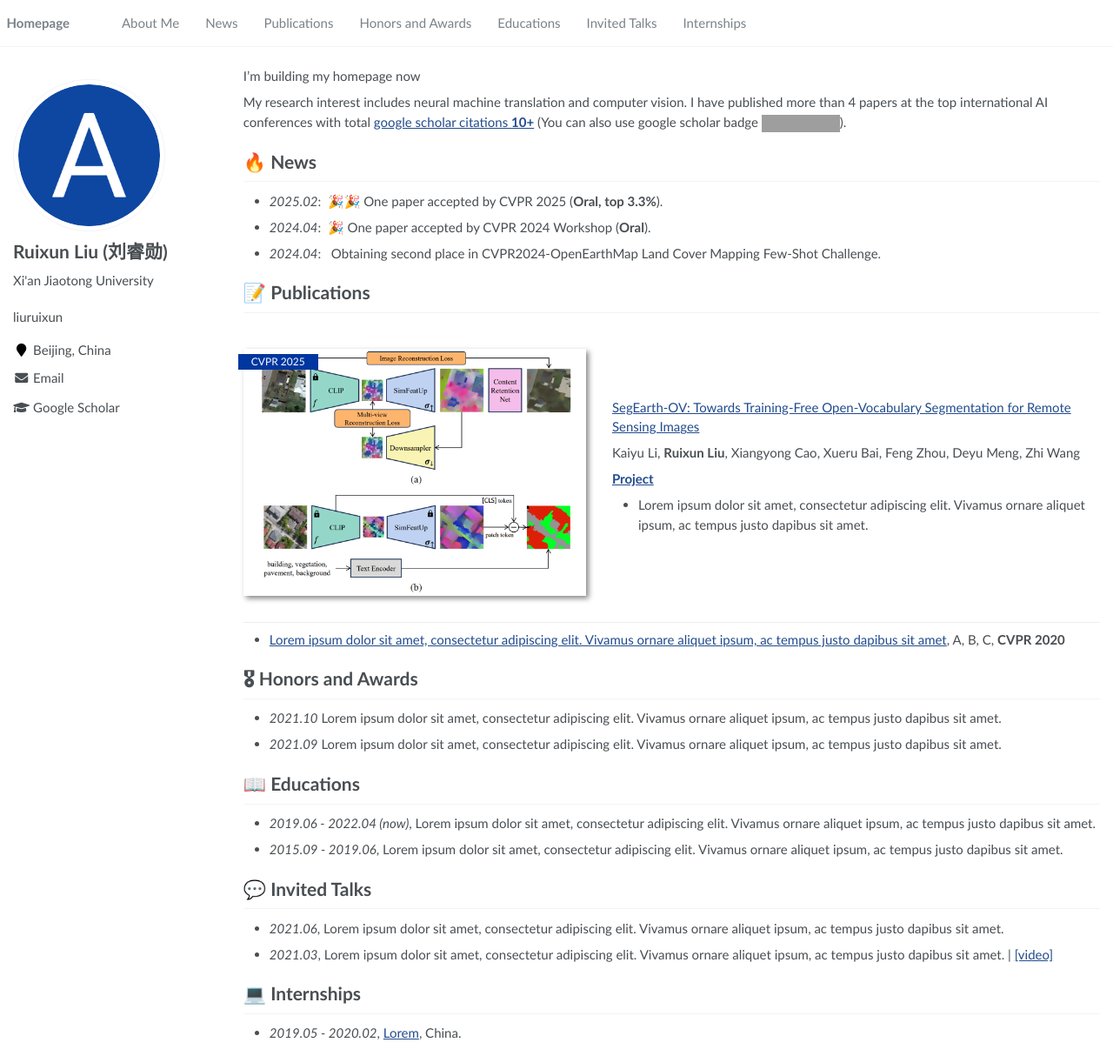
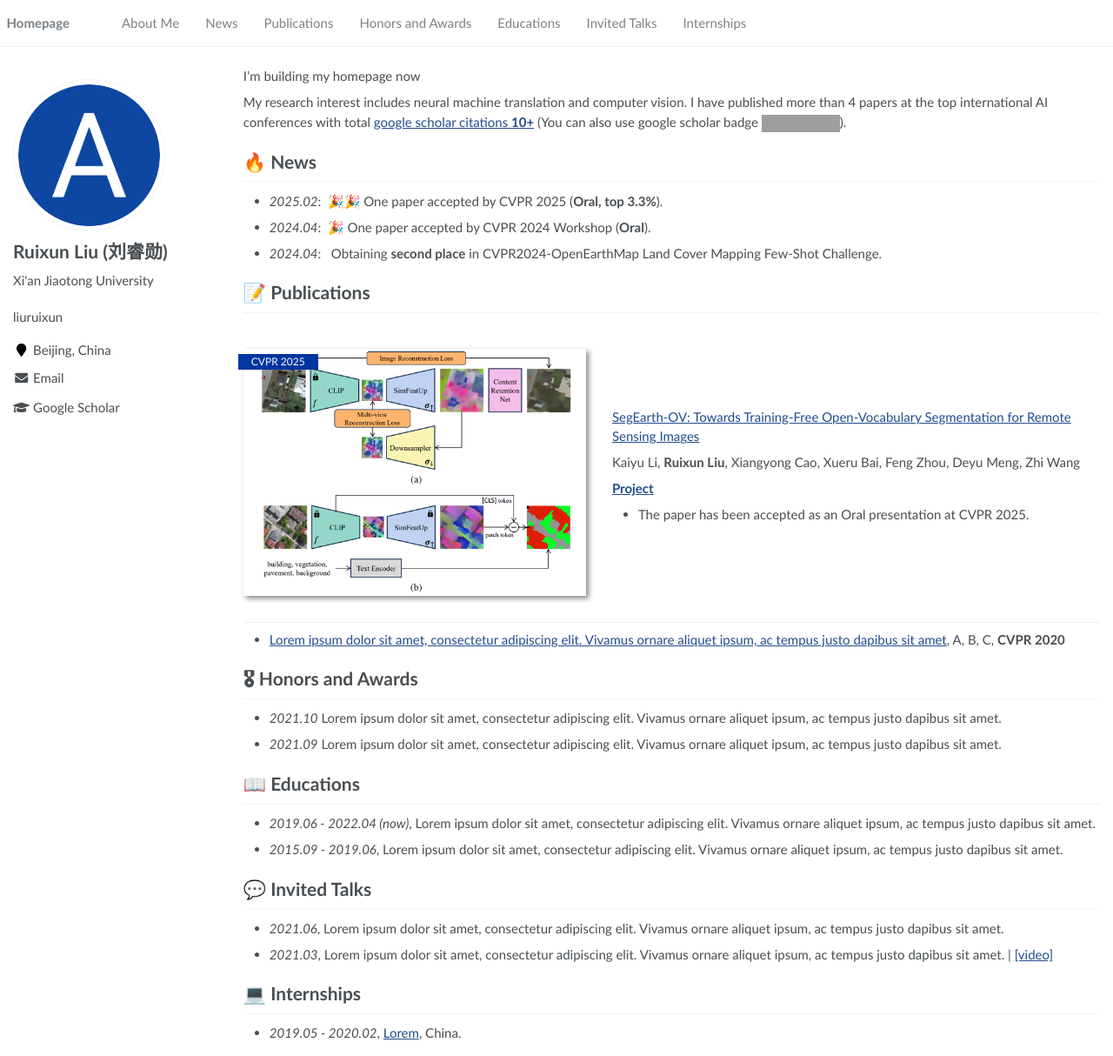
Before and after one commit to liuruixun/liuruixun.github.io, a Jekyll site: the page built from _pages/about.md, in a window 1280 px wide and 1214 px high. Shown: the whole window at 87% size. Built offline with Jekyll 4.4.1, drawn with Linux system fonts in a browser that asks for light colours; grey boxes are pictures that could not be loaded.

Commit message:
Update about.md

```diff
--- a/_pages/about.md
+++ b/_pages/about.md
@@ -25,7 +25,7 @@ My research interest includes neural machine translation and computer vision. I
 # 🔥 News
 - *2025.02*: &nbsp;🎉🎉 One paper accepted by CVPR 2025 (**Oral, top 3.3%**).
 - *2024.04*: &nbsp;🎉 One paper accepted by CVPR 2024 Workshop (**Oral**).
-- *2024.04*: &nbsp; Obtaining second place in CVPR2024-OpenEarthMap Land Cover Mapping Few-Shot Challenge.
+- *2024.04*: &nbsp; Obtaining **second place** in CVPR2024-OpenEarthMap Land Cover Mapping Few-Shot Challenge.
 
 # 📝 Publications
 
@@ -37,7 +37,7 @@ My research interest includes neural machine translation and computer vision. I
 Kaiyu Li, **Ruixun Liu**, Xiangyong Cao, Xueru Bai, Feng Zhou, Deyu Meng, Zhi Wang
 
 [**Project**](https://scholar.google.com/citations?view_op=view_citation&hl=zh-CN&user=WTleRV8AAAAJ&citation_for_view=WTleRV8AAAAJ:u-x6o8ySG0sC) <strong><span class='show_paper_citations' data='DhtAFkwAAAAJ:ALROH1vI_8AC'></span></strong>
-- Lorem ipsum dolor sit amet, consectetur adipiscing elit. Vivamus ornare aliquet ipsum, ac tempus justo dapibus sit amet.
+- The paper has been accepted as an Oral presentation at CVPR 2025.
 </div>
 </div>
 
```
